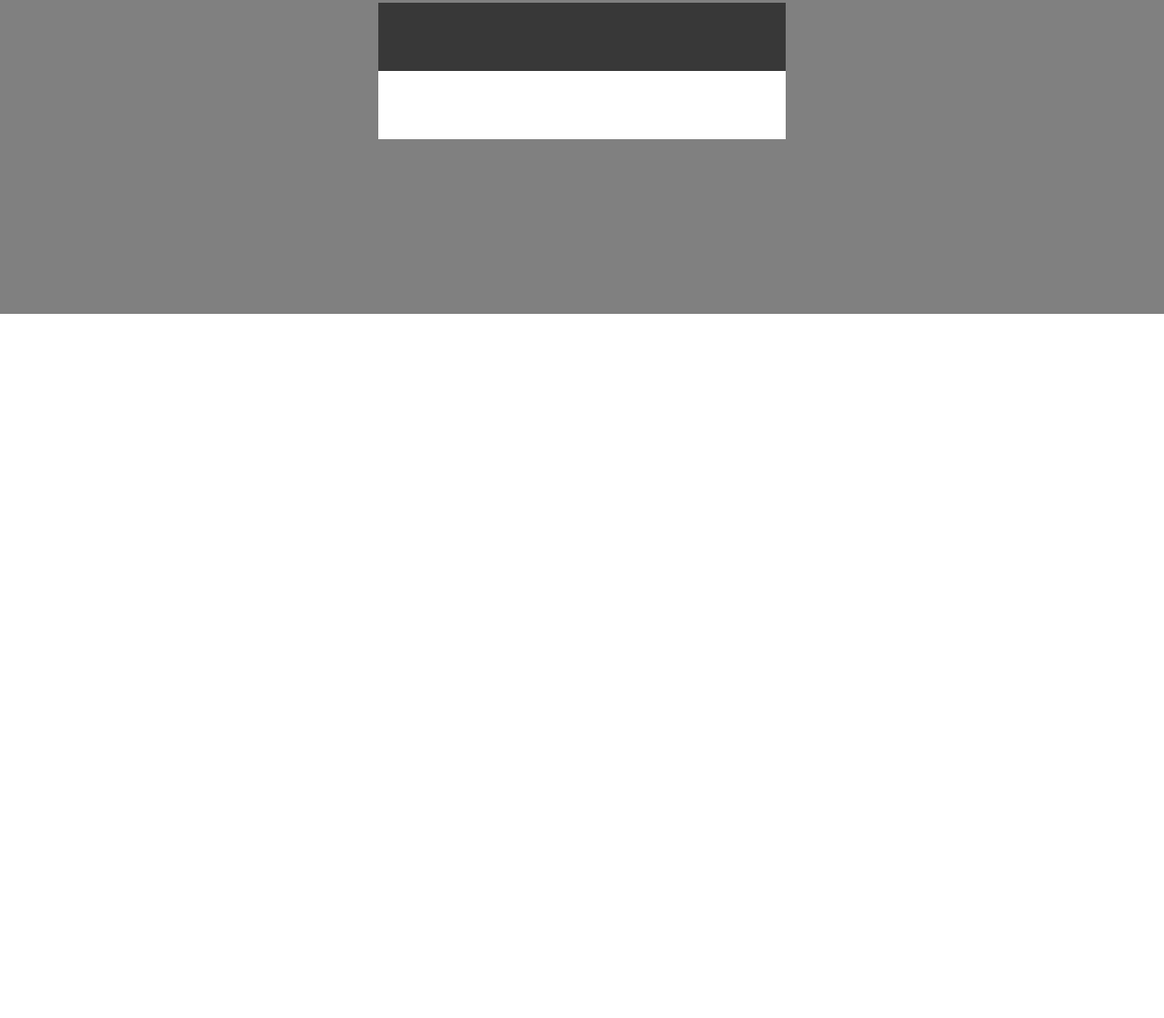
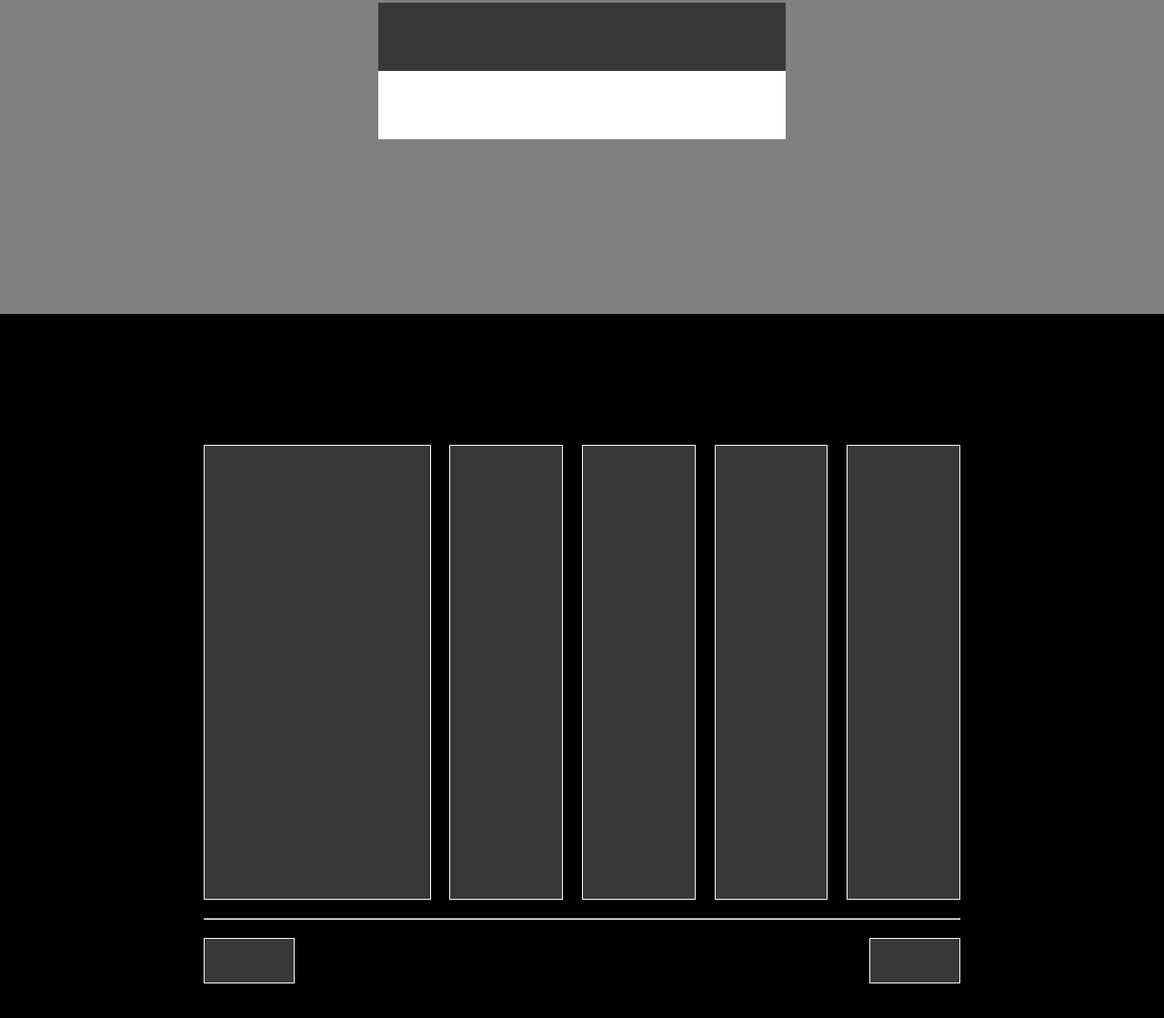
Before and after one commit to marcovittoriozacca/htmlcss-struttura-discord, a plain HTML site: page index.html in a window 1280 px wide. Shown: the part 4383-5502 px from the top of the page at 91% size. Before the commit the page ends 4728 px from the top, so only its background shows below. Drawn offline with Linux system fonts and the light colour scheme.

Commit message:
Added footer

```diff
--- a/assets/style.css
+++ b/assets/style.css
@@ -2,7 +2,7 @@
     margin: 0;
     padding: 0;
     box-sizing: border-box;
-    /* border: 1px solid red; */
+
 }
 :root{
     --darkGray: #383838;
@@ -174,3 +174,44 @@ nav div{
     height:50%;
     background-color: var(--darkGray);
 }
+
+footer{
+    background-color: black;
+}
+#cont{
+    width: 65%;
+    margin: 0 auto;
+}
+
+.flex{
+    display: flex;
+    justify-content: space-between;
+    gap: 5px;
+}
+#cont{
+    padding-block: 9em;
+}
+.col{
+    height: 500px;
+    width: 15%;
+    background-color: var(--darkGray);
+    border: 1px white solid;
+
+}
+.mgn{
+    width: 30%;
+}
+
+hr{
+    margin-block: 20px;
+}
+.flex-f{
+    display: flex;
+    justify-content: space-between;
+}
+.btn{
+    flex-basis: 100px;
+    height: 50px;
+    background-color: var(--darkGray);
+    border: 1px white solid;
+}
--- a/index.html
+++ b/index.html
@@ -83,7 +83,26 @@
 
     </main>
 
+    <footer>
 
+        <div id="cont">
+            <div class="flex">
+                <div class="col mgn"></div>
+                <div class="col"></div>
+                <div class="col"></div>
+                <div class="col"></div>
+                <div class="col"></div>
+            </div>
+
+            <hr>
+
+            <div class="flex-f">
+                <div id="logo"></div>
+                <div class="btn"></div>
+            </div>
+
+        </div>
+    </footer>
 
 
 </body>
```
